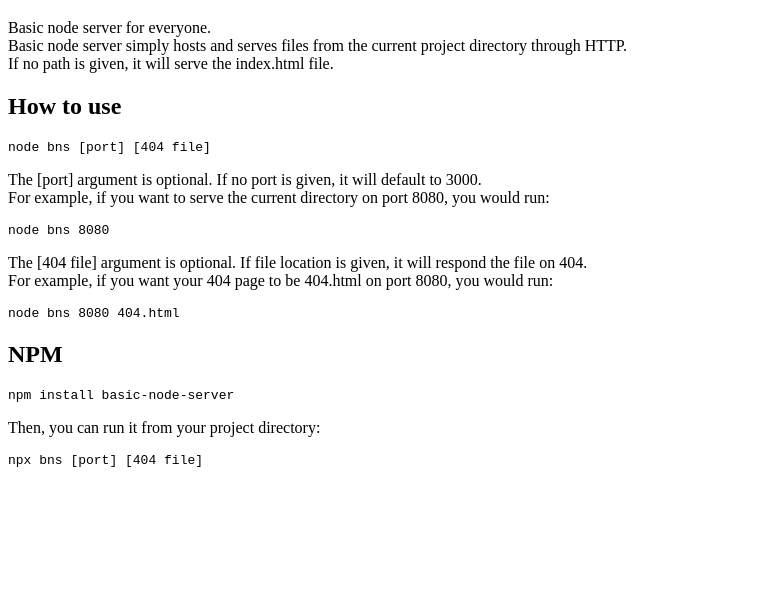
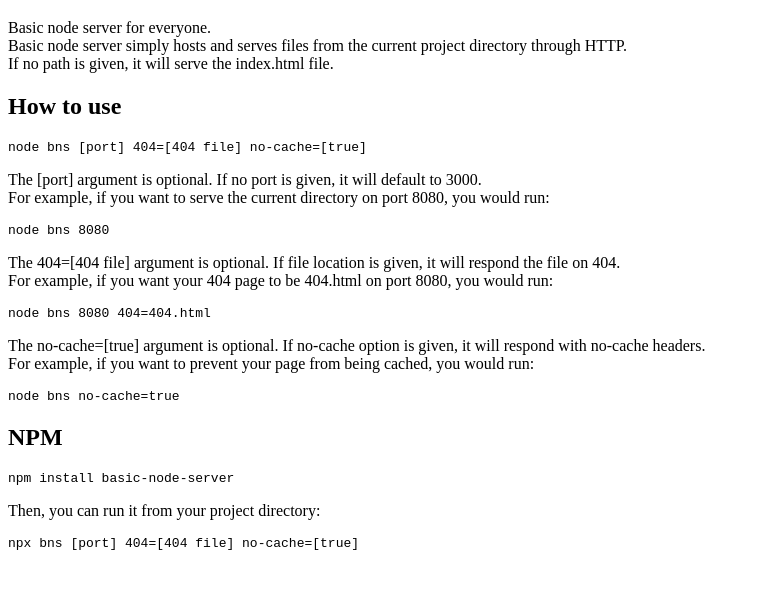
Before and after one commit to broadwayinc/basic-node-server, a website: page index.html in a window 1280 px wide. Shown: the part 61-650 px from the top of the page, without its empty margins (0-760 px from the left). Drawn offline with Linux system fonts and the light colour scheme.

Commit message:
feat: add support for custom 404 file and no-cache options in command-line arguments

```diff
--- a/bns.js
+++ b/bns.js
@@ -27,6 +27,10 @@
     }
     else if (process.argv[i] === 'no-cache=true') {
         noCache = true;
+    }
+    // else if it's a file name
+    else if (process.argv[i].endsWith('.html') || process.argv[i].endsWith('.htm') || process.argv[i].endsWith('.txt')) {
+        notFoundFile = process.argv[i];
     }
 }
 
--- a/index.html
+++ b/index.html
@@ -12,7 +12,7 @@
 
 <h2>How to use</h2>
 <pre>
-node bns [port] [404 file]
+node bns [port] 404=[404 file] no-cache=[true]
 </pre>
 <p>
     The [port] argument is optional. If no port is given, it will default to 3000.
@@ -23,12 +23,20 @@
 node bns 8080
 </pre>
 <p>
-    The [404 file] argument is optional. If file location is given, it will respond the file on 404.
+    The 404=[404 file] argument is optional. If file location is given, it will respond the file on 404.
     <br>
     For example, if you want your 404 page to be 404.html on port 8080, you would run:
 </p>
 <pre>
-node bns 8080 404.html
+node bns 8080 404=404.html
+</pre>
+<p>
+    The no-cache=[true] argument is optional. If no-cache option is given, it will respond with no-cache headers.
+    <br>
+    For example, if you want to prevent your page from being cached, you would run:
+</p>
+<pre>
+node bns no-cache=true
 </pre>
 <h2>NPM</h2>
 <pre>
@@ -38,5 +46,5 @@
     Then, you can run it from your project directory:
 </p>
 <pre>
-npx bns [port] [404 file]
+npx bns [port] 404=[404 file] no-cache=[true]
 </pre>
```
